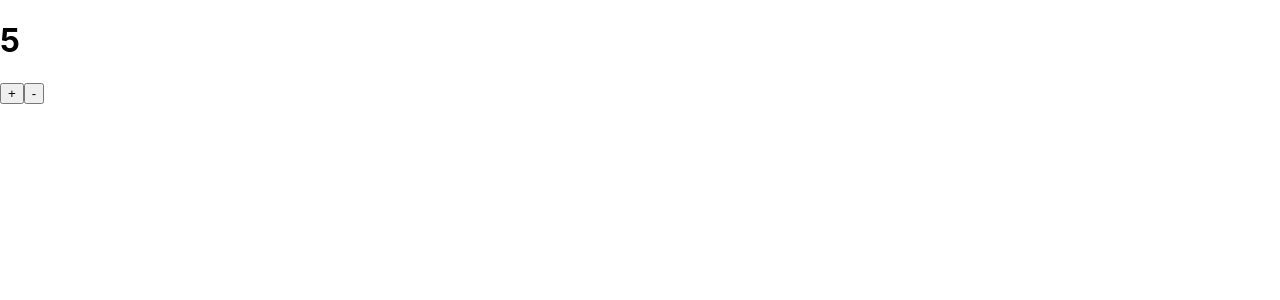
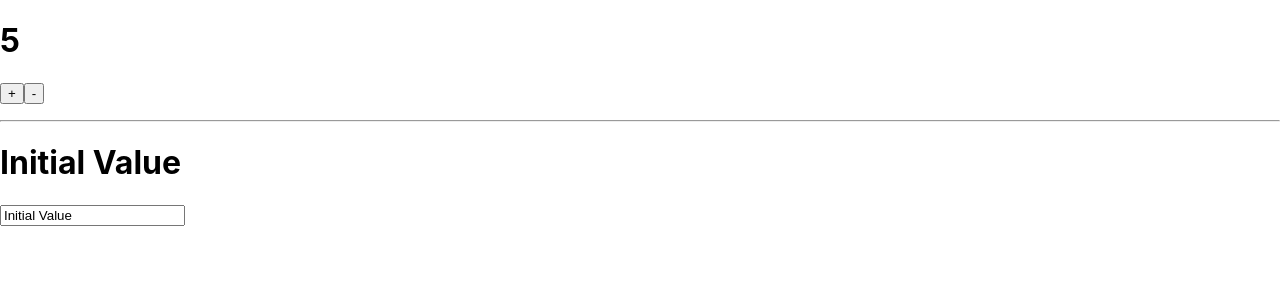
Before and after one commit to kekemato/react-class-day-five, a React (Create React App) app: page / in a window 1280 px wide. Shown: the top 300 px of the page. Built offline with nearby package versions, Linux system fonts and the light colour scheme; the HTML template or start-up script is replaced by a standard one.

Commit message:
made form component

```diff
--- a/src/App.js
+++ b/src/App.js
@@ -1,13 +1,18 @@
 import React from 'react';
 
 import Counter from './components/Counter'
+import Form from './Form'
 
 const App = (props) => (
-  <Counter
-    startValue={5}
-    min={-10}
-    max={10}
-  />
+  <div>
+    <Counter
+      startValue={5}
+      min={-10}
+      max={10}
+    />
+    <hr></hr>
+    <Form />
+  </div>
 
 )
 
--- /dev/null
+++ b/src/Form.js
@@ -0,0 +1,24 @@
+import React from 'react'
+
+class Form extends React.Component {
+    state = {
+        text: 'Initial Value'
+    }
+    render() {
+        return (
+            <div>
+                <h1>
+                    {this.state.text}
+                </h1>
+                <input
+                    type="text"
+                    value= {this.state.text}
+                    onChange={(event) => this.setState({text: event.target.value})}
+                />
+
+            </div>
+        )
+    }
+}
+
+export default Form
--- a/src/components/Counter.js
+++ b/src/components/Counter.js
@@ -52,10 +52,4 @@ Counter.defaultProps = {
     max: 5
 }
 
-Counter.propTypes = {
-    startValue: Number,
-    min: Number,
-    max: Number
-}
-
 export default Counter
```
